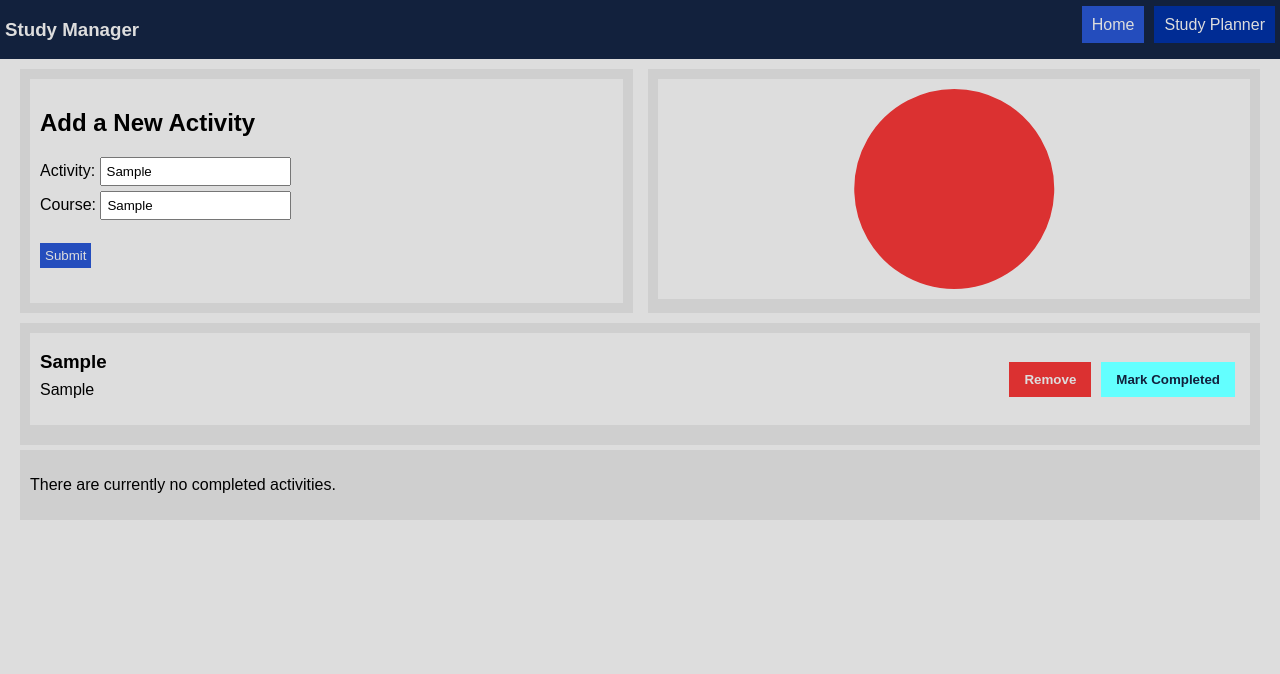
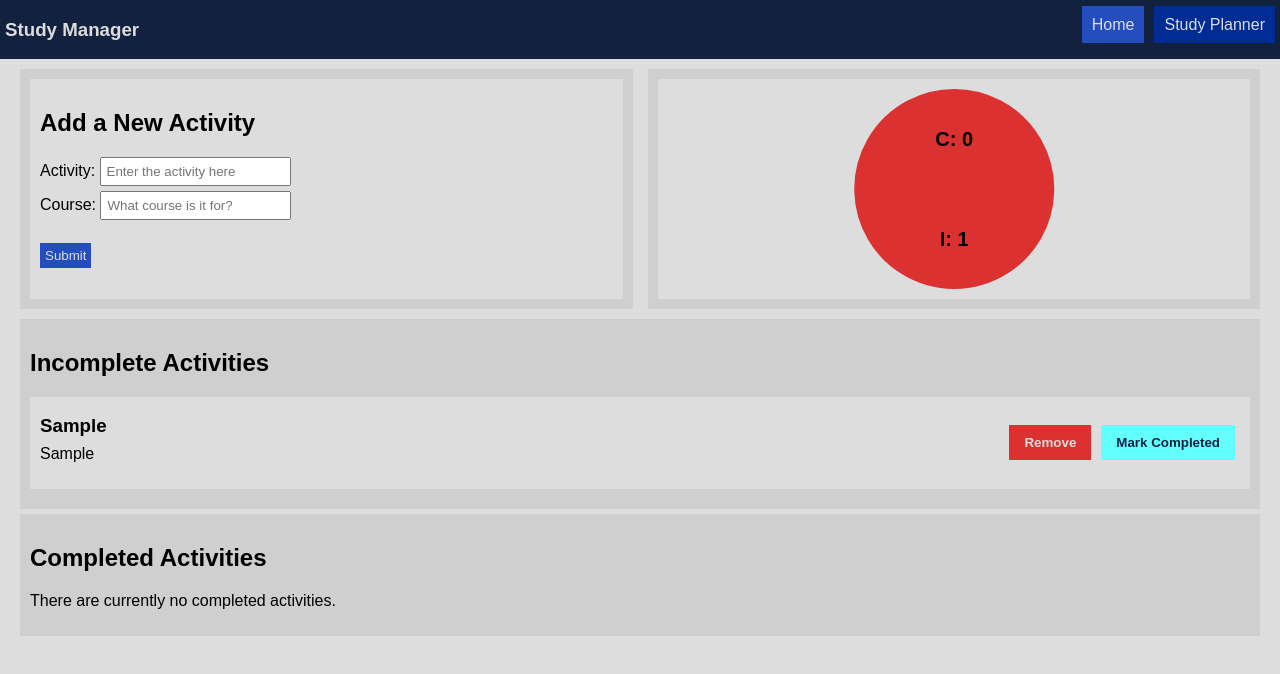
Before and after one commit to LJPCODESTUDIO/student-study-manager, a React (Vite) app: page /StudyPlanner in a window 1280 px wide. Both pictures are taken after typing "Sample", "Sample" into the empty fields and a click on the input "Submit". Shown: the top 674 px of the page. Built offline with nearby package versions, Linux system fonts and the light colour scheme.

Commit message:
Form clearing + styling/formatting
- The form fields now clear when entering an activity
- The pie chart displays a different pie chart when there are no entries, rather than being blank
- Added labels to the two lists
- Added labels to the pie chart to denote colour meanings

```diff
--- a/src/components/StudyForm.jsx
+++ b/src/components/StudyForm.jsx
@@ -1,9 +1,4 @@
-import { useState } from "react";
-
 function StudyForm(props) {
-  const [activity, setActivity] = useState("");
-  const [course, setCourse] = useState("");
-
   return (
     <form id="study-form" onSubmit={props.onSubmit}>
       <h2>Add a New Activity</h2>
@@ -13,10 +8,10 @@ function StudyForm(props) {
         ))}
       </ul>
       <label htmlFor="activity">Activity: </label>
-      <input type="text" id="activity" placeholder="Enter the activity here" value={activity} required onChange={(event) => setActivity(event.target.value)} />
+      <input type="text" id="activity" placeholder="Enter the activity here" value={props.activity} required onChange={props.setActivity} />
       <br />
       <label htmlFor="course">Course: </label>
-      <input type="text" id="course" placeholder="What course is it for?" value={course} required onChange={(event) => setCourse(event.target.value)} />
+      <input type="text" id="course" placeholder="What course is it for?" value={props.course} required onChange={props.setCourse} />
       <br /><br />
       <input className="btn" type="submit" value="Submit" />
     </form>
--- a/src/pages/StudyPlanner.jsx
+++ b/src/pages/StudyPlanner.jsx
@@ -10,6 +10,8 @@ function StudyPlanner() {
   const [activities, setActivities] = useState([]);
   const [completed, setCompleted] = useState([]);
   const [formErrors, setFormErrors] = useState([]);
+  const [activity, setActivity] = useState("");
+  const [course, setCourse] = useState("");
 
   function validateInput(input, invalidMsg) {
     if (input.value.trim() === "") {
@@ -31,12 +33,14 @@ function StudyPlanner() {
 
     if (newActivity === "" || newCourse === "") return;
 
-    const json = {
-      "activity": newActivity,
-      "course": newCourse
+    const activity = {
+      activity: newActivity,
+      course: newCourse
     };
 
-    setActivities(prevList => [...prevList, json]);
+    setActivity("");
+    setCourse("");
+    setActivities(prevList => [...prevList, activity]);
   }
 
   function removeActivity(indexToRemove) {
@@ -86,19 +90,49 @@ function StudyPlanner() {
   return (
     <div className="page-body">
       <div className="h-box">
-        <div className="box-item"><StudyForm onSubmit={newActivity} errors={formErrors}/></div>
+        <div className="box-item"><StudyForm
+          onSubmit={newActivity}
+          errors={formErrors}
+          activity={activity} setActivity={(event) => setActivity(event.target.value)}
+          course={course} setCourse={(event) => setCourse(event.target.value)}
+        /></div>
         <div className="box-item">
-          <PieChart className="progress-chart"
+          {(activities.length === 0) && (completed.length === 0) ? (
+            <div className="progress-chart">
+              <PieChart
+                data={[
+                  {title: "No activities yet", value: 1, color: "#00b32d"}
+                ]}
+                label={({dataEntry}) => `${dataEntry.title}`}
+                labelStyle={{
+                  fontSize: '10px',
+                  fontWeight: 'bold'
+                }}
+                labelPosition={0}
+              />
+            </div>
+          ) : (
+            <div className="progress-chart">
+              <PieChart
                 data={[
                   {title: "Complete", value: completed.length, color: "#63ffff"},
                   {title: "Incomplete", value: activities.length, color: "#db3131"},
                 ]}
                 startAngle={270}
                 lengthAngle={-360}
+                label={({dataEntry}) => `${dataEntry.title[0]}: ${dataEntry.value}`}
+                labelStyle={{
+                  fontSize: '10px',
+                  fontWeight: 'bold'
+                }}
               />
+            </div>
+          )}
+
         </div>
       </div>
       <div className="box-item">
+        <h2>Incomplete Activities</h2>
         {activities.length === 0 ? (
           <p>There are currently no study activies to do.</p>
         ) : (
@@ -116,6 +150,7 @@ function StudyPlanner() {
         )}
       </div>
       <div className="box-item">
+        <h2>Completed Activities</h2>
         {completed.length === 0 ? (
           <p>There are currently no completed activities.</p>
         ) : (
```
Lines whose indentation alone changed are shown as unchanged.
